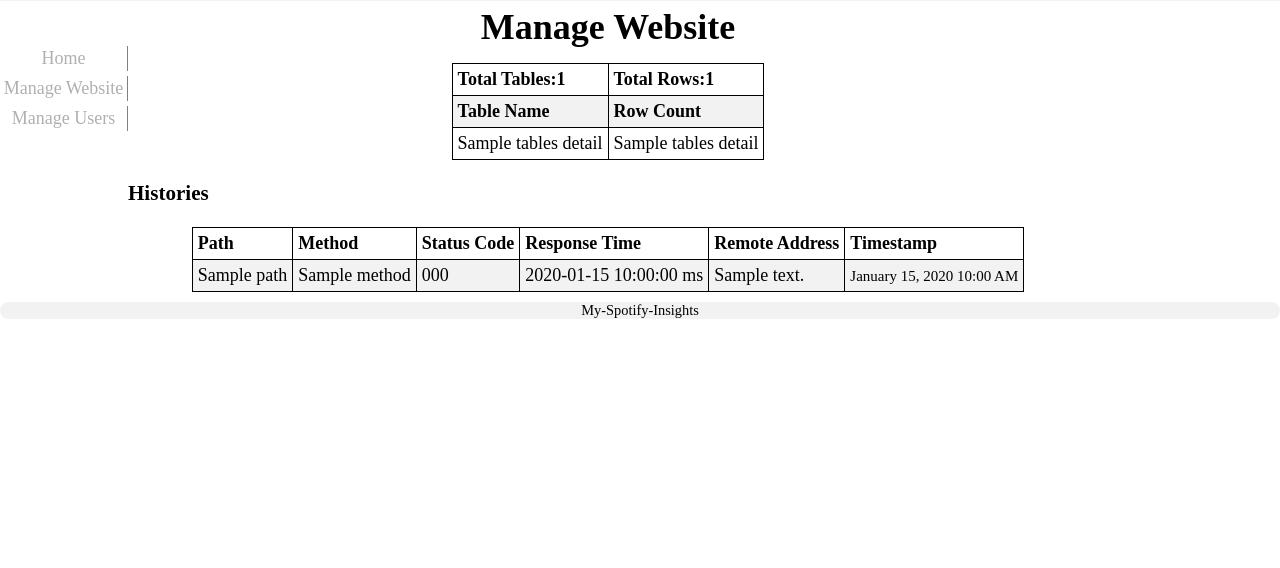
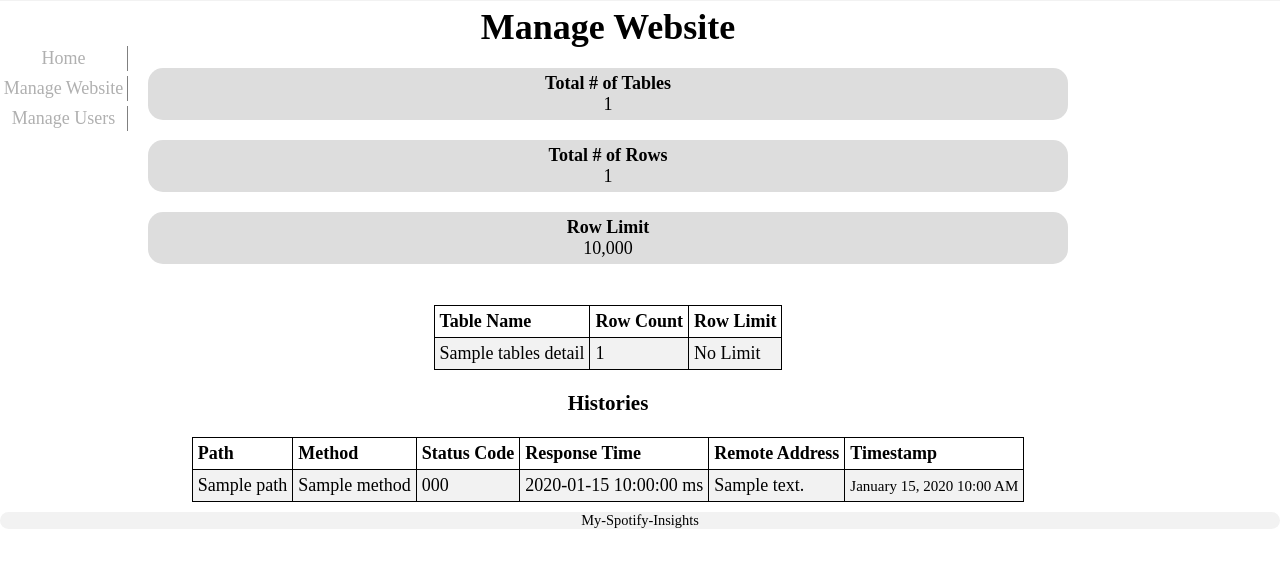
Before and after one commit to magacula/my-spotify-insights, a Flask app: template server/api/templates/admin/manage_website.html in a window 1280 px wide. Shown: the part 49-617 px from the top of the page. Run offline with Flask 2, Linux system fonts and the light colour scheme; the template is opened without the code that fills it: most values are stand-ins (such as "Sample title", 1, 10 or a date in 2020); parts of the project's set-up code (start-up, migrations or seed data) failed here and were passed over; some libraries are stand-ins or nearby versions.

```diff
--- a/server/api/templates/admin/base.html
+++ b/server/api/templates/admin/base.html
@@ -94,9 +94,6 @@
             text-decoration: none;
         }
 
-        .bar-rounded{
-            border-radius: 15px;
-        }
 
         div.error-description{
             text-align: center;
@@ -111,6 +108,10 @@
 
         .float-right{
             float: right;
+        }
+
+        .float-left{
+            float: left;
         }
 
         div.message-alert{
@@ -188,6 +189,16 @@
             text-align: center;
         }
 
+        .database-status{
+            background-color: #ddd;
+            padding: 5px 20px;
+            margin: 20px;
+        }
+
+        .bar-rounded{
+            border-radius: 15px;
+        }
+
 
 
     </style>
--- a/server/api/templates/admin/manage_website.html
+++ b/server/api/templates/admin/manage_website.html
@@ -6,30 +6,63 @@
 {% block content %}
 {% from 'bootstrap/form.html' import render_form %}
 
-    <section id="database-status">
-        <table class="center" >
-            <tr>
-                <th>Total Tables:{{database_status['count']}}</th>
-                <th>Total Rows:{{database_status['total_rows']}}</th>
-            </tr>
+    <section  >
+        <div class="text-center">
+            <div class="database-status bar-rounded">
+                <div class="bold">
+                    Total # of Tables
+                </div>
+                {{database_status['count']}}
+            </div>
+
+            <div class="database-status bar-rounded">
+                <div class="bold">
+                    Total # of Rows
+                </div>
+                {{database_status['total_rows']}}
+            </div>
+
+            <div class="database-status bar-rounded">
+                <div class="bold">
+                    Row Limit
+                </div>
+                10,000
+            </div>
+        </div>
+
+        <br>
+        <div>
+            <table class="center">
                 <tr>
                     <th>Table Name</th>
                     <th>Row Count</th>
+                    <th>Row Limit</th>
                 </tr>
                 {% for one_table_name in database_status['tables_details'] %}
                 <tr>
                     <td>{{one_table_name}} </td>
-                <td>{{database_status['tables_details'][one_table_name] }}</td>
+                    {% set row_count = database_status['tables_details'][one_table_name]['count']  %}
+                    {% set row_limit = database_status['tables_details'][one_table_name]['limit']  %}
+                    <td>{{row_count}}</td>
+                    {% if row_limit > 0 %}
+                    <td>{{row_limit}}</td>
+                    {% else %}
+                    <td>No Limit</td>
+                    {% endif %}
+
+
                 </tr>
                 {%endfor%}
 
 
             </table>
+        </div>
+
 
     </section>
 
     <section id="histories">
-        <h3>Histories</h3>
+        <h3 class="text-center bold">Histories</h3>
         <table class="center">
             <tr>
                 <th>Path</th>
```
Also changed, not shown: server/api/blueprints/admin.py (+11 -3 lines). Lines whose indentation alone changed are shown as unchanged.
